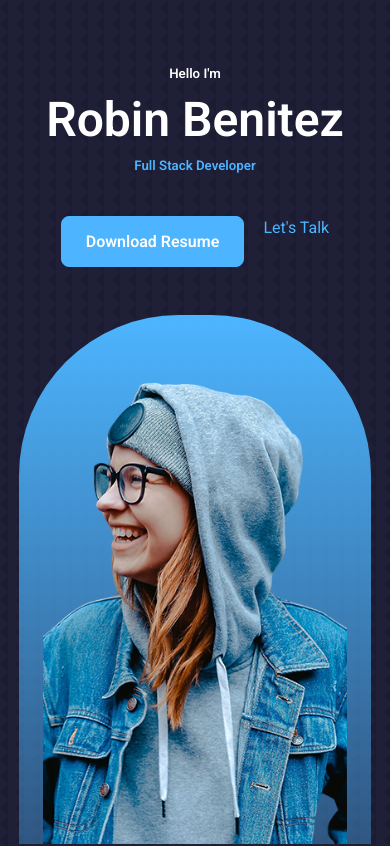
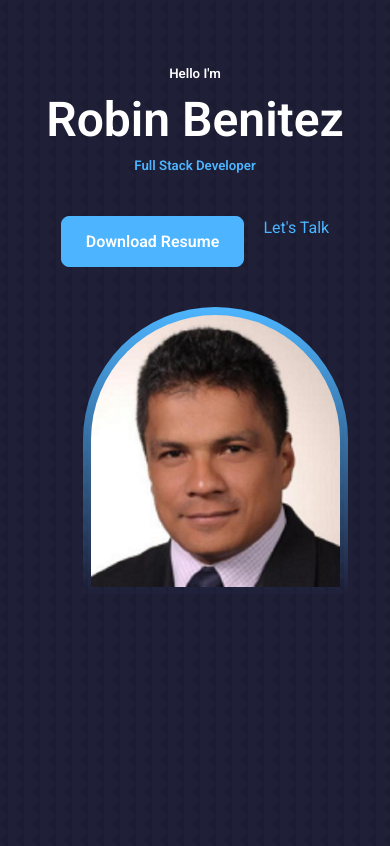
Before and after one commit to robinbenitezmora/Portfolio-Full-Stack-Robin, a React (Create React App) app: page / in a window 390 px wide. Shown: the top 846 px of the page. Built offline with nearby package versions, Linux system fonts and the light colour scheme.

Commit message:
Update pictures for 'header' and 'about' sections

```diff
--- a/src/components/about/About.jsx
+++ b/src/components/about/About.jsx
@@ -1,5 +1,5 @@
 import React from 'react'
-import ME from '../../assets/me-about.jpg'
+import ME from '../../assets/robin_2.jpg'
 import { FaAward } from 'react-icons/fa'
 import { FiUsers } from 'react-icons/fi'
 import { VscFolderLibrary } from 'react-icons/vsc'
--- a/src/components/header/Header.jsx
+++ b/src/components/header/Header.jsx
@@ -1,7 +1,7 @@
 import React from 'react'
 import HeaderSocial from './HeaderSocial'
 import Resume from './Resume'
-import ME from '../../assets/me.png'
+import ME from '../../assets/robin.jpg'
 import './header.css'
 
 
@@ -15,7 +15,7 @@ const Header = () => {
         <Resume />
         <HeaderSocial />
 
-        <div>
+        <div className='image'>
           <img src={ME} alt='me' className='me' />
         </div>
 
--- a/src/components/header/header.css
+++ b/src/components/header/header.css
@@ -35,15 +35,18 @@ header {
 }
 
 .me {
+  display: flex;
+  justify-content: center;
+  align-items: center;
+  width: 40%;
+  height: 67%;
+  margin-top: 2.5rem;
   background: linear-gradient(var(--color-primary), transparent);
-  width: 22rem;
-  height: 32rem;
   position: absolute;
-  left: calc(50% - 11rem);
-  margin-top: 3rem;
+  left: calc(50% - 13rem);
   border-radius: 10rem 10rem 0 0;
   overflow: hidden;
-  padding: 4rem 1.5rem 1.5rem 1.5rem;
+  padding: 0.5rem;
 }
 
 .scroll__down {
@@ -56,10 +59,24 @@ header {
   color: var(--color-primary);
 }
 
+@media screen and (max-width: 1024px) {
+  .me {
+    justify-items: center;
+    width: auto;
+    height: 18rem;
+    padding: 0.5rem;
+    left: calc(50% - 7rem);
+  }
+}
+
 @media screen and (max-width: 600px) {
-  .me {
-    height: 100vh;
-  }
+  /* .me {
+    display: flex;
+    height: 18rem;
+    width: 15rem;
+    padding: 0;
+    margin-left: 3.5rem;
+  } */
 
   .header__socials,
   .scroll__down {
```
Also changed, not shown: src/assets/robin.jpg (added), src/assets/robin_2.jpg (added).
